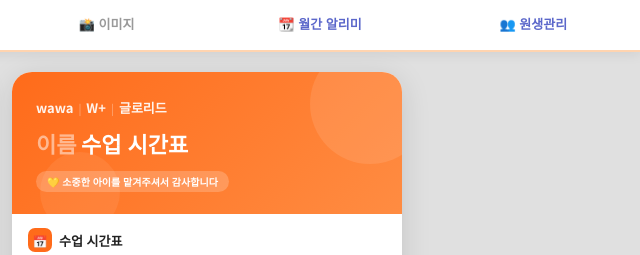
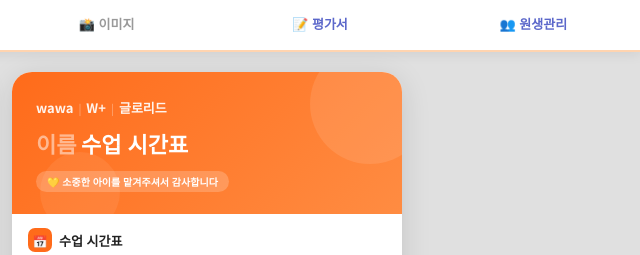
Before and after one commit to ijungde/WAWAall, a plain HTML site: page index.html in a window 1280 px wide. Shown: the top 255 px of the page, 640-1280 px from the left. Drawn offline with nearby package versions, Linux system fonts and the light colour scheme.

Commit message:
Add files via upload

```diff
--- a/index.html
+++ b/index.html
@@ -263,7 +263,7 @@ body {
   <button class="tab-btn"        onclick="switchTab('guide')">📋 수업 안내문</button>
   <button class="tab-btn"        onclick="switchTab('pay')">💳 결제 안내</button>
   <button class="tab-btn"        onclick="switchTab('alimi')">📸 이미지</button>
-  <button class="tab-btn external" onclick="openLink('wawa_alimi.html')">📆 월간 알리미</button>
+  <button class="tab-btn external" onclick="openLink('https://ijungde.github.io/-/')">📝 평가서</button>
   <button class="tab-btn external" onclick="openLink('https://ijungde.github.io/wawa-manager/')">👥 원생관리</button>
 </div>
 
```
